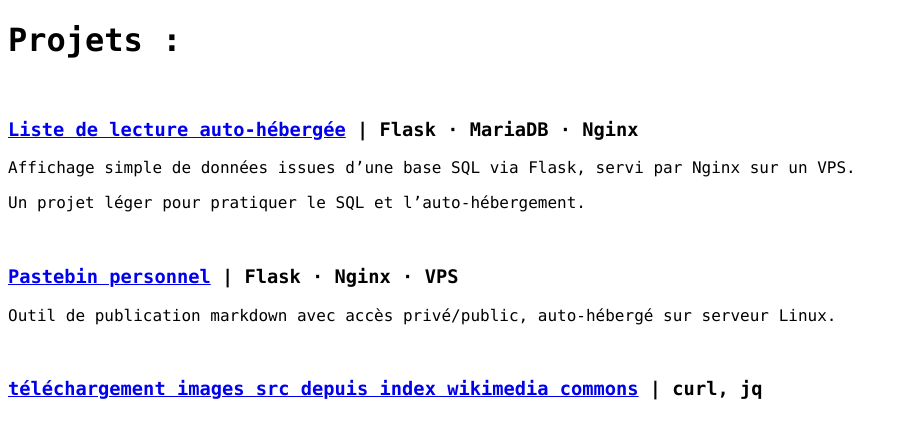
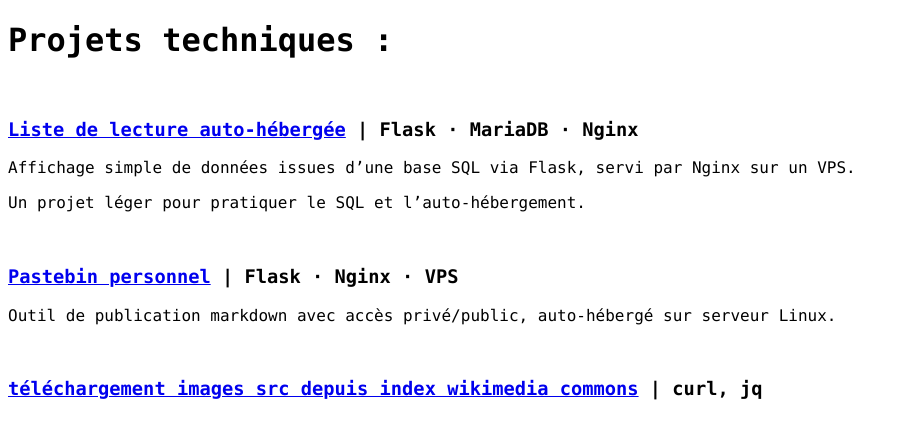
Before and after one commit to arthurlerayberthelot/page, a plain HTML site: page index.html in a window 1280 px wide. Shown: the whole page, without its empty margins (0-907 px from the left). Drawn offline with Linux system fonts and the light colour scheme.

Commit message:
Update index.html

```diff
--- a/index.html
+++ b/index.html
@@ -11,7 +11,7 @@
   </head>
   <body>
     <main>
-      <h1>Projets :</h1>
+      <h1>Projets techniques :</h1>
       <br>
       <div>
         <h3><a href="https://books.ajglb.fr">Liste de lecture auto-hébergée</a> | Flask · MariaDB · Nginx</h3>
```
